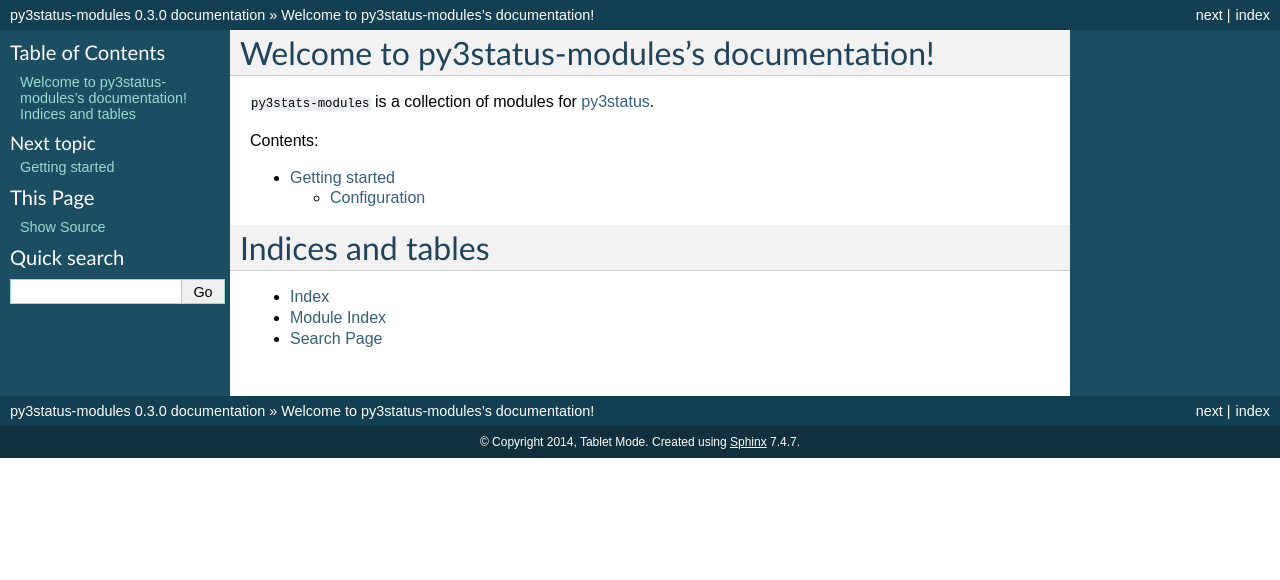
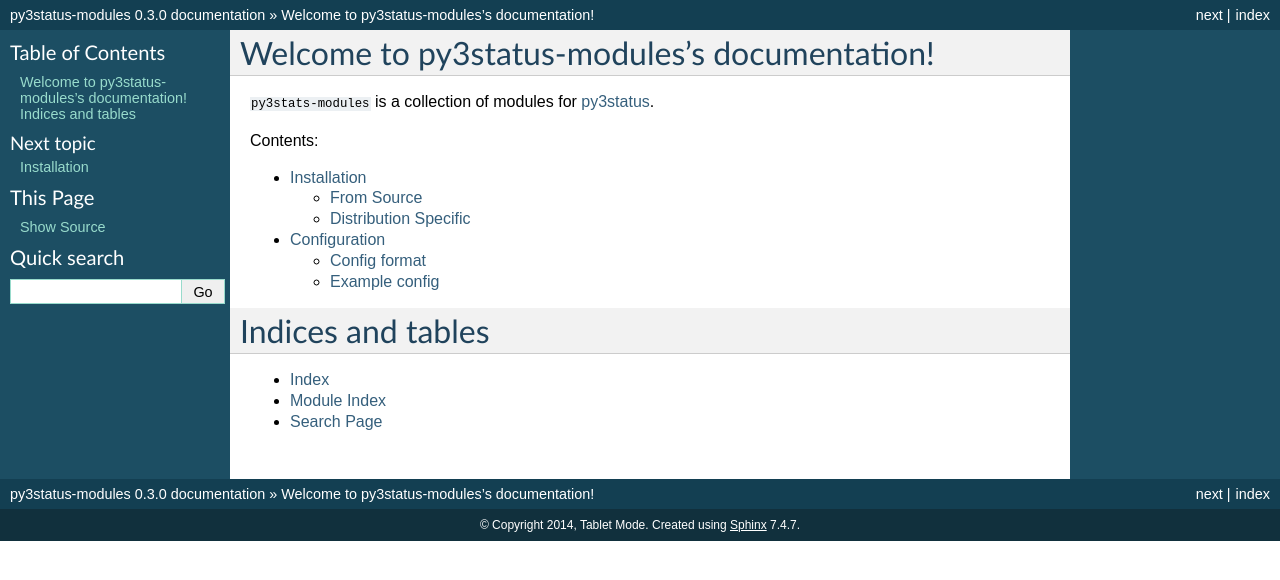
Before and after one commit to t4k1t/py3status-modules, a Sphinx documentation site: the page built from docs/index.rst, in a window 1280 px wide. Shown: the top 580 px of the page. Built offline with Sphinx 7.4.7, drawn with Linux system fonts in a browser that asks for light colours.

Commit message:
Update documentation

```diff
--- a/docs/getting_started.rst
+++ b/docs/configuration.rst
@@ -1,7 +1,4 @@
-.. _getting_started:
-
-Getting started
-===============
+.. _configuration:
 
 Configuration
 -------------
--- a/docs/index.rst
+++ b/docs/index.rst
@@ -13,7 +13,8 @@
 .. toctree::
    :maxdepth: 2
 
-   getting_started
+   installation
+   configuration
 
 
 Indices and tables
```
Also changed, not shown: docs/installation.rst (added, +80 -0 lines), 1 other file.
